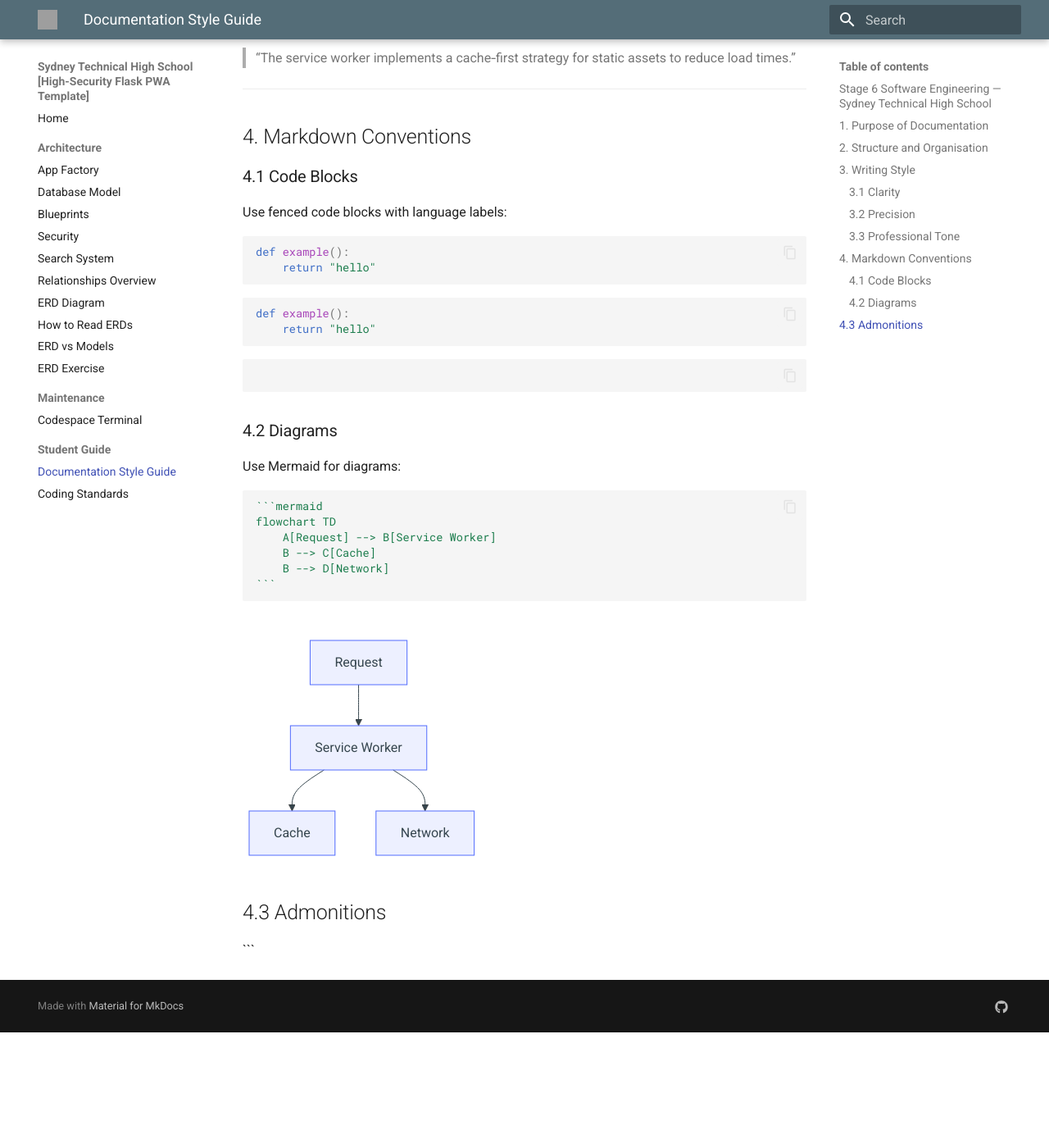
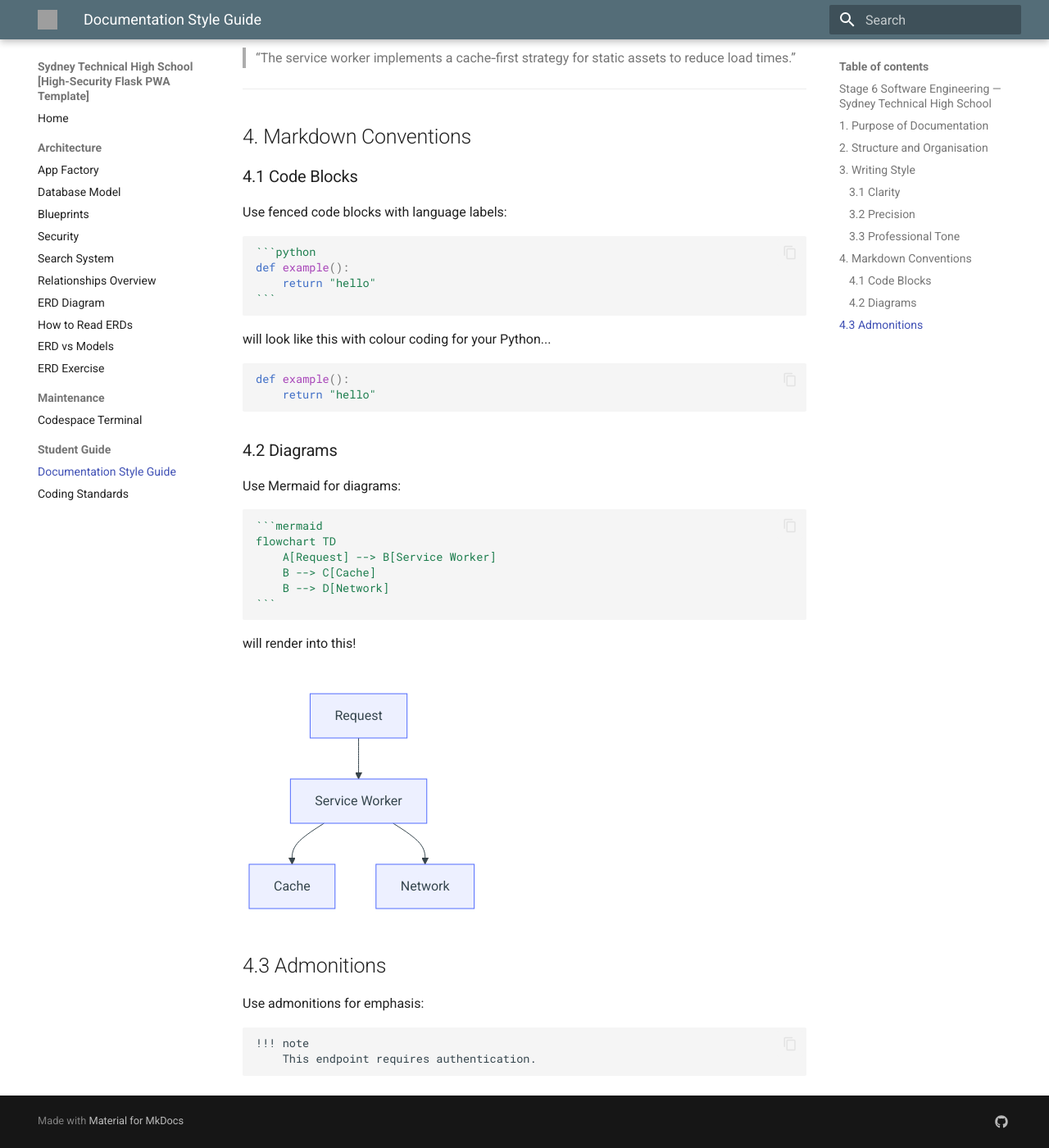
Before and after one commit to detnsw-sydtech/High-Security-Flask-PWA-Repo-Template, an MkDocs documentation site: the page built from docs/student/style-guide.md, in a window 1280 px wide and 1400 px high, scrolled down 1612 px. Shown: the whole window at 82% size. Built offline with MkDocs 1.6.1 and Material for MkDocs 9.7.7, drawn with Linux system fonts in a browser that asks for light colours; before the commit the page ends 2871 px from its top, so only the background shows below that; grey boxes are pictures that could not be loaded.

Commit message:
Update style-guide.md

`````diff
--- a/docs/student/style-guide.md
+++ b/docs/student/style-guide.md
@@ -61,22 +61,20 @@ Example:
 ### 4.1 Code Blocks
 Use fenced code blocks with language labels:
 
+````markdown
 ```python
 def example():
     return "hello"
 ```
+````
 
-
+will look like this with colour coding for your Python...
 
 ```python
 def example():
     return "hello"
 ```
 
-
-
-```markdown
-```
 
 ### 4.2 Diagrams
 Use Mermaid for diagrams:
@@ -90,6 +88,8 @@ flowchart TD
 ```
 ````
 
+will render into this!
+
 ```mermaid
 flowchart TD
     A[Request] --> B[Service Worker]
@@ -99,4 +99,10 @@ flowchart TD
 
 
 ## 4.3 Admonitions
-```
+Use admonitions for emphasis:
+
+````markdown
+!!! note
+    This endpoint requires authentication.
+
+````
`````
